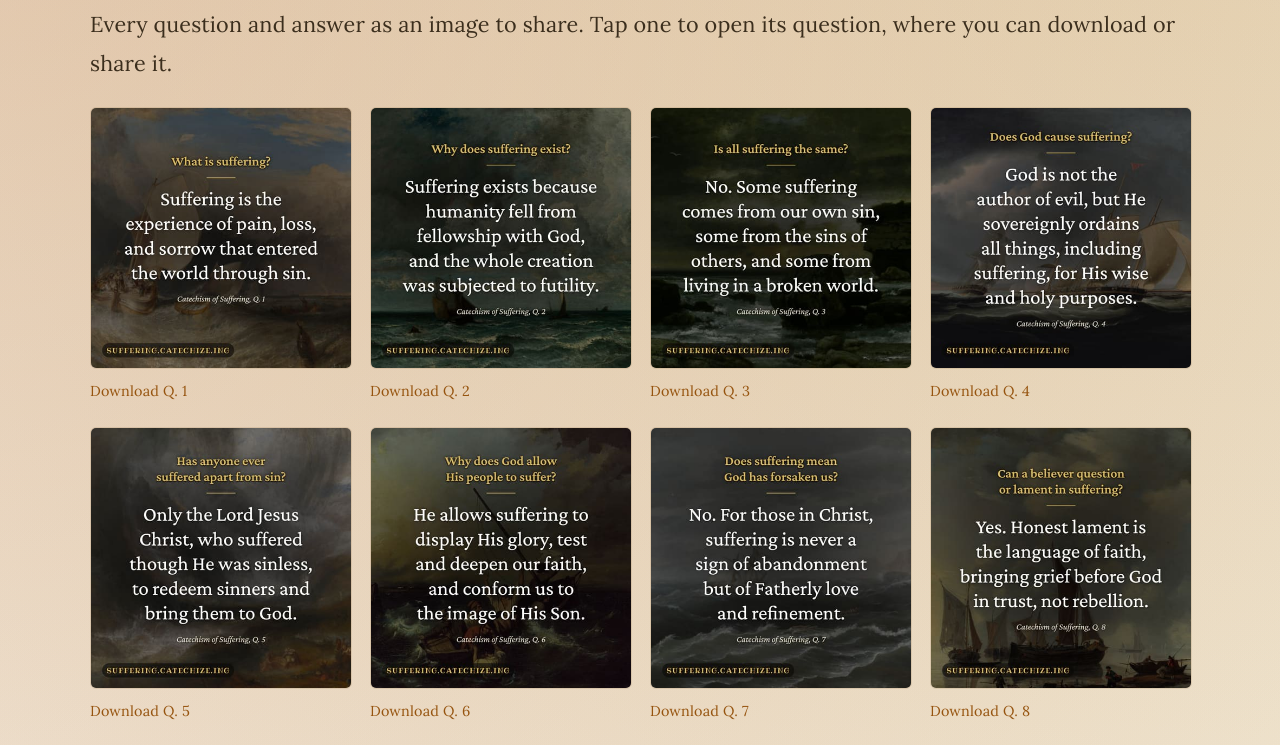
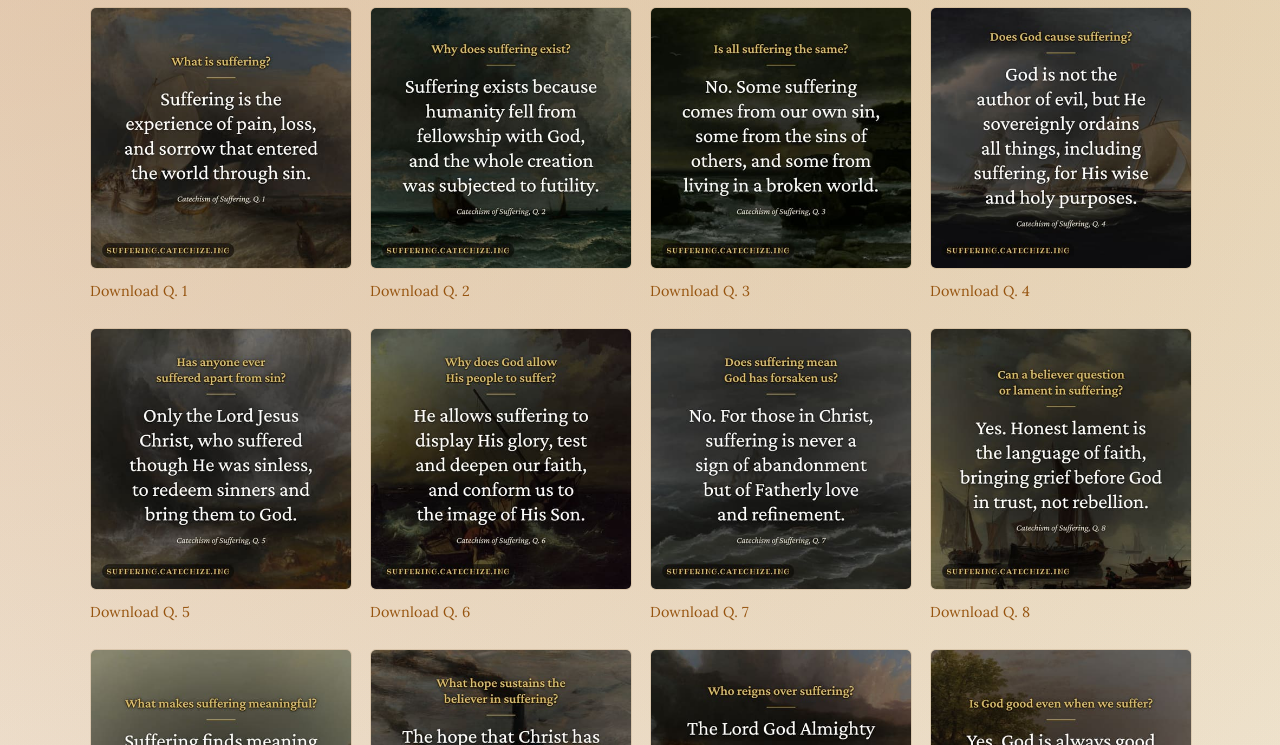
Before and after one commit to abereanone/suffering, an Astro site: page /quotes in a window 1280 px wide. Shown: the part 206-951 px from the top of the page. Built offline with nearby package versions, Linux system fonts and the light colour scheme; Astro itself is replaced by a stand-in of ours.

Commit message:
Images page: drop the intro line
Co-Authored-By: Claude Opus 5.5 <noreply@anthropic.com>

```diff
--- a/src/pages/quotes/index.astro
+++ b/src/pages/quotes/index.astro
@@ -14,10 +14,6 @@ const siteName = siteSettings.branding.siteName;
   openGraph={{ image: `/quotes/${cards[0].slug}.jpg`, imageAlt: cards[0].question }}
 >
   <h1>Images</h1>
-  <p>
-    Every question and answer as an image to share. Tap one to open its question, where you can
-    download or share it.
-  </p>
   <ul class="quote-grid">
     {
       cards.map((c) => (
```
